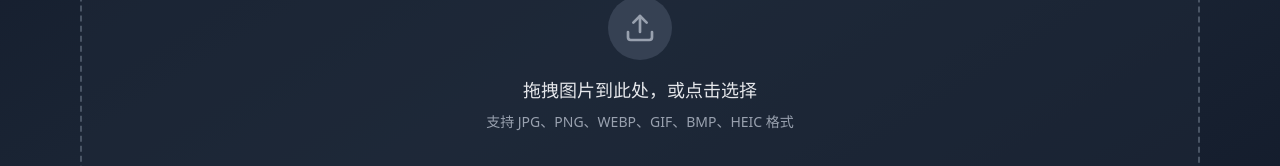
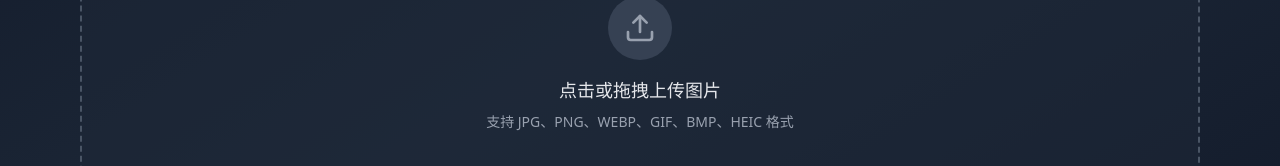
Before and after one commit to zhoy84/LinkSee, a React (Vite) app: page / in a window 1280 px wide. Both pictures are taken after a click on the button "转换". Shown: the part 381-547 px from the top of the page. Built offline with nearby package versions, Linux system fonts and the light colour scheme.

Commit message:
style: 统一上传区域主标题文字

```diff
--- a/src/components/ImageConverter.jsx
+++ b/src/components/ImageConverter.jsx
@@ -252,7 +252,7 @@ export default function ImageConverter() {
 
           <div className="space-y-2">
             <p className="text-lg font-medium text-gray-200">
-              拖拽图片到此处，或点击选择
+              点击或拖拽上传图片
             </p>
             <p className="text-sm text-gray-400">
               支持 JPG、PNG、WEBP、GIF、BMP、HEIC 格式
```
